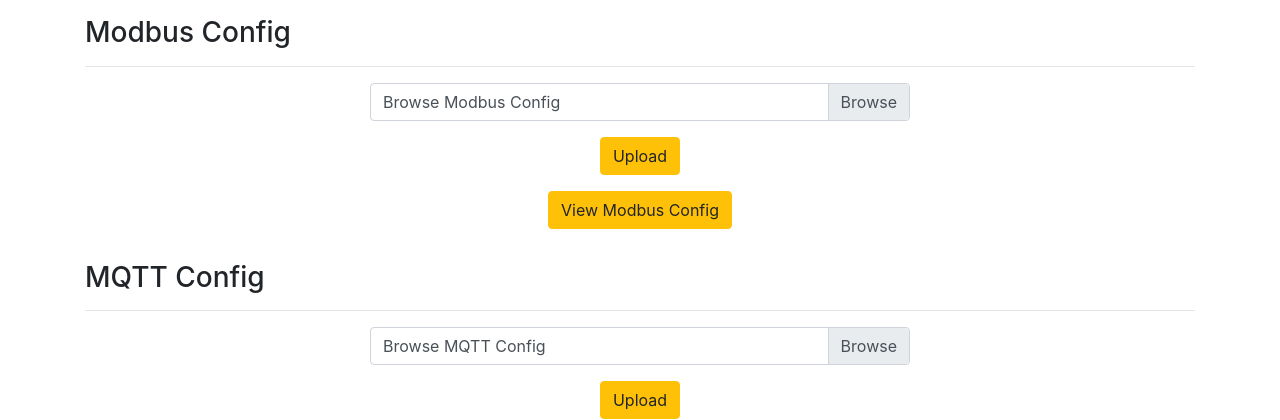
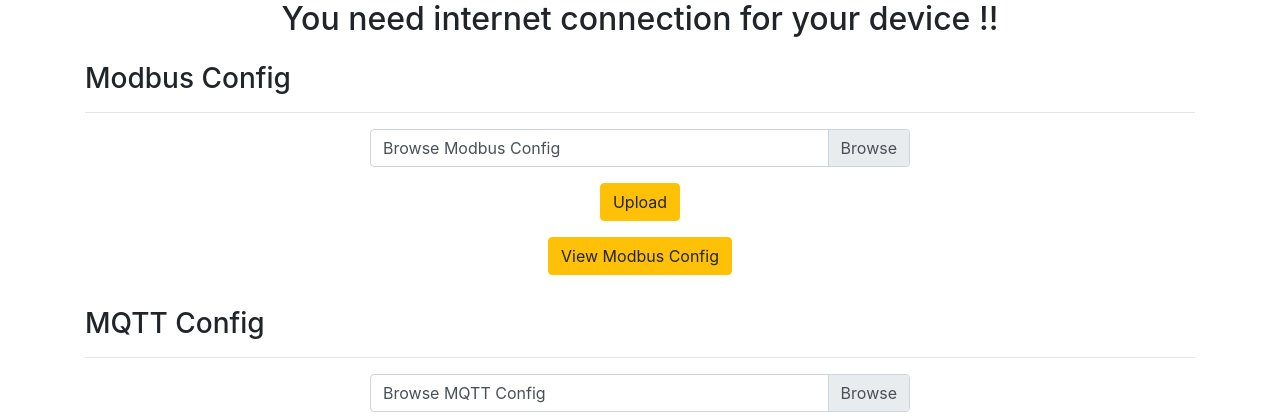
Before and after one commit to tienvinhle/IOTGateway-configpage, a Flask app: page / in a window 1280 px wide. Shown: the top 420 px of the page. Run offline with Flask 2, Linux system fonts and the light colour scheme; some libraries are stand-ins or nearby versions.

Commit message:
add note for internet connection

```diff
--- a/templates/index.html
+++ b/templates/index.html
@@ -9,7 +9,11 @@
   <script src="https://maxcdn.bootstrapcdn.com/bootstrap/4.5.2/js/bootstrap.min.js"></script>
 </head>
 <body>
-
+  <div class="container">
+    <div class="row justify-content-center">
+      <h2>You need internet connection for your device !!</h2>
+    </div>
+  </div>
   <div class="container mt-3">
     <h3>Modbus Config</h3>
     <hr>
```
